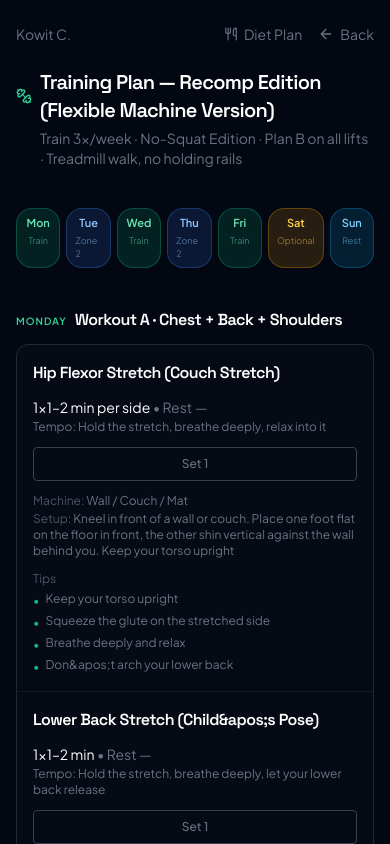
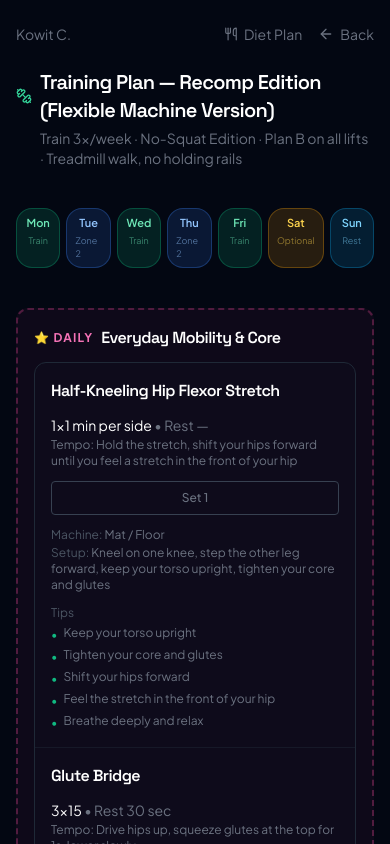
Before and after one commit to kowito/kowito.com, a Next.js app: page /personal-training in a window 390 px wide. Shown: the top 844 px of the page. Built offline with nearby package versions, Linux system fonts and the light colour scheme.

Commit message:
Add everyday mobility and core section with daily exercises

```diff
--- a/app/personal-training/page.tsx
+++ b/app/personal-training/page.tsx
@@ -223,7 +223,7 @@ const exercises = {
     machine: "Bodyweight / Mat",
     setup: "Lie on your back, arms extended toward the ceiling, hips and knees bent at 90°. Press your lower back into the floor",
     sets: 3,
-    reps: "10–12 per side",
+    reps: 10,
     tempo: "Slow and controlled — extend opposite arm and leg, return, repeat",
     rest: "30 sec",
     cues: [
@@ -266,6 +266,23 @@ const exercises = {
     ],
     muscle: "Core" as Muscle,
   },
+  halfKneelingHipFlexorStretch: {
+    name: "Half-Kneeling Hip Flexor Stretch",
+    machine: "Mat / Floor",
+    setup: "Kneel on one knee, step the other leg forward, keep your torso upright, tighten your core and glutes",
+    sets: 1,
+    reps: "1 min per side",
+    tempo: "Hold the stretch, shift your hips forward until you feel a stretch in the front of your hip",
+    rest: "—",
+    cues: [
+      "Keep your torso upright",
+      "Tighten your core and glutes",
+      "Shift your hips forward",
+      "Feel the stretch in the front of your hip",
+      "Breathe deeply and relax"
+    ],
+    muscle: "Core" as Muscle,
+  },
 } as const
 
 // ─── Workout Programs ────────────────────────────────────────────────────────
@@ -304,6 +321,13 @@ const fridayExercises = [
   exercises.tricepsPushdown,
   exercises.bicepsCurl,
 ] as const
+
+const everydayExercises = [
+  exercises.halfKneelingHipFlexorStretch,
+  exercises.gluteBridge,
+  exercises.deadBug,
+] as const
+
 
 
 
@@ -431,9 +455,12 @@ export default function PersonalTrainingPage() {
   const [fridaySets, setFridaySets] = React.useState<boolean[][]>(
     fridayExercises.map((ex) => Array(ex.sets).fill(false))
   )
+  const [everydaySets, setEverydaySets] = React.useState<boolean[][]>(
+    everydayExercises.map((ex) => Array(ex.sets).fill(false))
+  )
 
   const toggleSet = (
-    day: "monday" | "wednesday" | "friday",
+    day: "monday" | "wednesday" | "friday" | "everyday",
     exerciseIndex: number,
     setIndex: number
   ) => {
@@ -451,8 +478,15 @@ export default function PersonalTrainingPage() {
         newSets[exerciseIndex][setIndex] = !newSets[exerciseIndex][setIndex]
         return newSets
       })
+    } else if (day === "friday") {
+      setFridaySets((prev) => {
+        const newSets = [...prev]
+        newSets[exerciseIndex] = [...newSets[exerciseIndex]]
+        newSets[exerciseIndex][setIndex] = !newSets[exerciseIndex][setIndex]
+        return newSets
+      })
     } else {
-      setFridaySets((prev) => {
+      setEverydaySets((prev) => {
         const newSets = [...prev]
         newSets[exerciseIndex] = [...newSets[exerciseIndex]]
         newSets[exerciseIndex][setIndex] = !newSets[exerciseIndex][setIndex]
@@ -499,6 +533,25 @@ export default function PersonalTrainingPage() {
             </div>
           ))}
         </div>
+
+        {/* ── Everyday (Daily) ── */}
+        <section className="border-2 border-dashed border-pink-500/30 rounded-xl p-4 bg-pink-500/5">
+          <div className="flex items-center gap-2 mb-3">
+            <span className="text-xs font-bold text-pink-400 uppercase tracking-widest">⭐ Daily</span>
+            <h2 className="text-base font-semibold text-white">Everyday Mobility & Core</h2>
+          </div>
+          <div className="rounded-xl border border-gray-800 bg-gray-900/20">
+            {everydayExercises.map((ex, i) => (
+              <ExerciseRow
+                key={ex.name + i}
+                ex={ex}
+                completedSets={everydaySets[i]}
+                onToggleSet={(setIndex) => toggleSet("everyday", i, setIndex)}
+              />
+            ))}
+          </div>
+          <p className="mt-3 text-xs text-pink-300 text-center">Perform daily to improve mobility, core stability, and recovery</p>
+        </section>
 
         {/* ── Monday ── */}
         <section>
```
